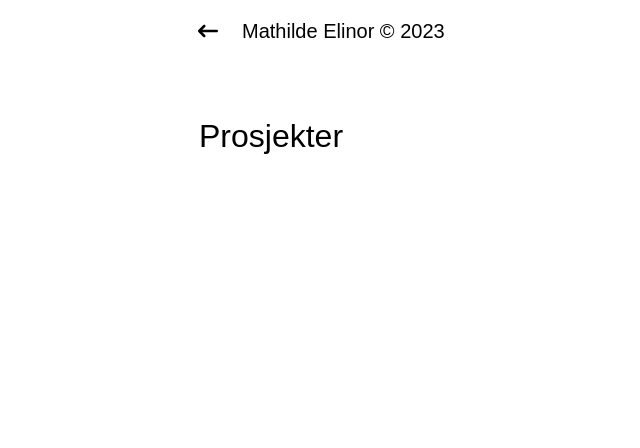
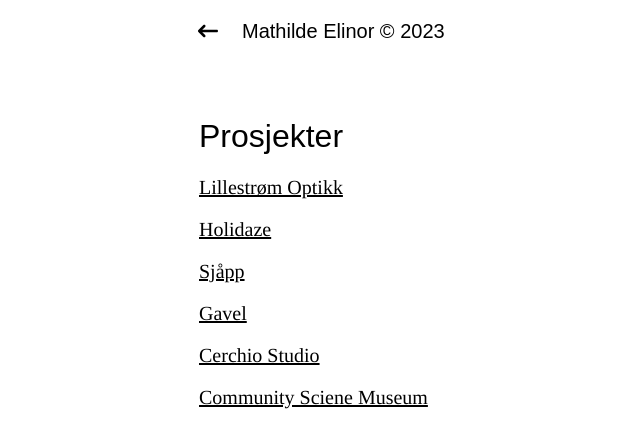
Before and after one commit to mathildeew/mathildeelinor-react, a React (Vite) app: page /prosjekter in a window 1280 px wide. Shown: the top 448 px of the page, without its empty margins (56-696 px from the left). Built offline with nearby package versions, Linux system fonts and the light colour scheme; a web font is replaced by a local one.

Commit message:
clean up

```diff
--- a/src/components/About/index.jsx
+++ b/src/components/About/index.jsx
@@ -25,7 +25,7 @@ export default function About() {
         </a>
         <p>/</p>
         <a
-          href="www.linkedin.com/in/mathilde-elinor-wiik-88075b249"
+          href="https://www.linkedin.com/in/mathilde-elinor-wiik-88075b249"
           className="underline transition-all 0.2 ease-in-out hover:text-kleinBlue"
         >
           LinkedIn
--- a/src/components/ProjectsHome/index.jsx
+++ b/src/components/ProjectsHome/index.jsx
@@ -11,7 +11,7 @@ export default function Projects() {
             <img
               src={project.image}
               alt={project.name}
-              className="w-5/6 transition-all duration-300 ease-in-out hover:rotate-3"
+              className="w-full transition-all duration-300 ease-in-out hover:rotate-3"
             />
             <h3>{project.role}</h3>
           </Link>
--- a/src/components/SEOHelmet/index.jsx
+++ b/src/components/SEOHelmet/index.jsx
@@ -4,7 +4,7 @@ export default function SEOHelmet({ title, content }) {
   return (
     <HelmetProvider>
       <Helmet>
-        <link rel="icon" type="image/svg+xml" href="public/favicon.png" />
+        <link rel="icon" type="image/svg+xml" href="/dist/favicon.png" />
         <link rel="stylesheet" href="https://use.typekit.net/uln7czn.css" />
         <meta name="description" content={content}></meta>
         <title>Mathilde Elinor | {title}</title>
--- a/src/components/SchoolHome/index.jsx
+++ b/src/components/SchoolHome/index.jsx
@@ -13,7 +13,7 @@ export default function SchoolProjects() {
           <Link to={`/prosjekter/${project.id}`} className=" inline-block">
             <img
               src={project.preview}
-              className="w-5/6 transition-all duration-300 ease-in-out hover:rotate-3"
+              className="w-full transition-all duration-300 ease-in-out hover:rotate-3"
             />
 
             <h3>{project.title}</h3>
--- a/src/components/ui/Layout/HeaderComponents/LogMar/index.jsx
+++ b/src/components/ui/Layout/HeaderComponents/LogMar/index.jsx
@@ -9,34 +9,34 @@ export default function LogMar() {
 
   return (
     <div className="flex flex-col gap-5 py-5">
-      <div className="text-7xl flex justify-center gap-16">
+      <div className="text-5xl md:text-7xl flex justify-center gap-16">
         <span>M</span>
         <span>A</span>
         <span>T</span>
         <span>H</span>
         <span>I</span>
       </div>
-      <div className="text-6xl flex justify-center gap-14">
+      <div className=" text-4xl md:text-6xl flex justify-center gap-14">
         <span>L</span>
         <span>D</span>
         <span>E</span>
         <span>&#20;</span>
         <span>E</span>
       </div>
-      <div className="text-5xl flex justify-center gap-12">
+      <div className="text-3xl md:text-5xl flex justify-center gap-12">
         <span>L</span>
         <span>I</span>
         <span>N</span>
         <span>O</span>
         <span>R</span>
       </div>
-      <div className="text-4xl flex justify-center gap-10">
+      <div className="text-2 md:text-4xl flex justify-center gap-10">
         <span>&copy;</span>
         <span>&#20;</span>
         <span>2</span>
         <span>0</span>
       </div>
-      <div className="text-3xl flex justify-center gap-8">
+      <div className="text-xl md:text-3xl flex justify-center gap-8">
         <span>2</span>
         <span>4</span>
       </div>
--- a/src/pages/Projects/index.jsx
+++ b/src/pages/Projects/index.jsx
@@ -1,3 +1,4 @@
+import { Link } from "react-router-dom";
 import SEOHelmet from "../../components/SEOHelmet";
 import { projects } from "../../js/projects";
 import { schoolProjects } from "../../js/schoolProjects";
@@ -12,8 +13,24 @@ export default function Projects() {
         }
       />
 
-      <section>
+      <section className="flex flex-col gap-3">
         <h1>Prosjekter</h1>
+        <Link
+          to="/lillestrom-optikk"
+          className="underline transition-all 0.2 ease-in-out hover:text-kleinBlue"
+        >
+          Lillestrøm Optikk
+        </Link>
+        {schoolProjects.map((project) => (
+          <div key={project.id} className="">
+            <Link
+              to={`/prosjekter/${project.id}`}
+              className="underline transition-all 0.2 ease-in-out hover:text-kleinBlue"
+            >
+              {project.name}
+            </Link>
+          </div>
+        ))}
       </section>
     </>
   );
--- a/src/pages/Projects/schoolWork/index.jsx
+++ b/src/pages/Projects/schoolWork/index.jsx
@@ -11,7 +11,7 @@ export default function SchoolWork() {
     <>
       <SEOHelmet title={`${project.name} - ${project.title}`} content="" />
 
-      <section className="flex flex-col gap-4">
+      <section className="flex flex-col gap-8">
         <h1>{project.name}</h1>
         <img src={project.image} className="" />
         <div className="flex items-center gap-3 font-semibold">
```
